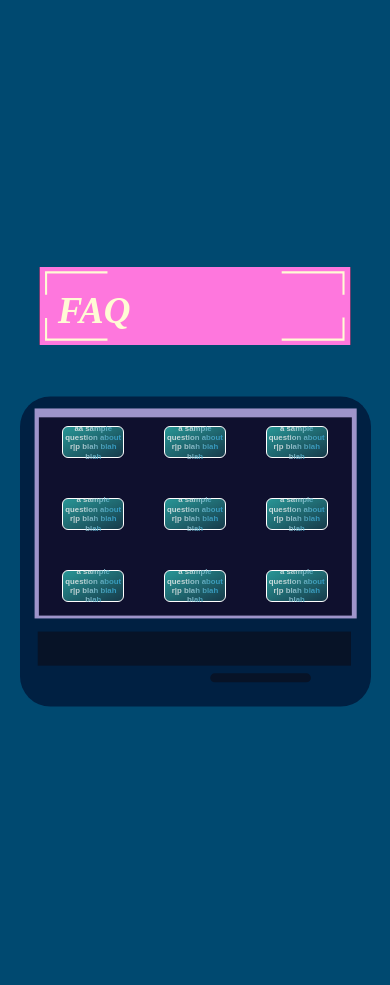
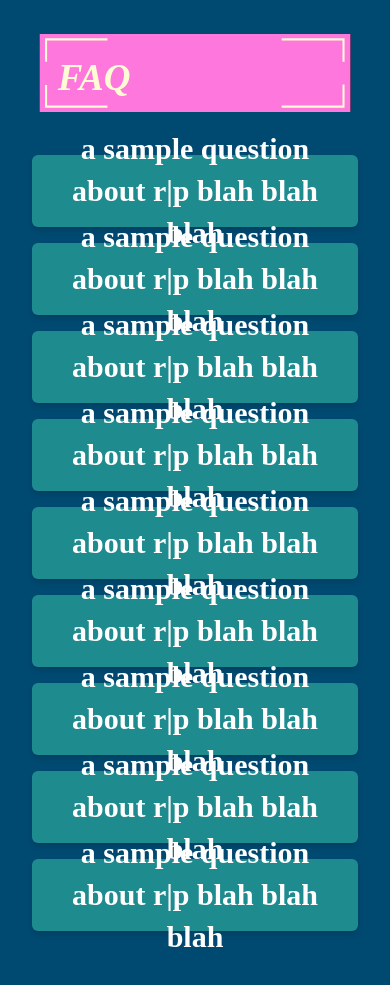
Before and after one commit to ReflectionsProjections/rp-web-2024, a React (Vite) app: page / in a window 390 px wide. Shown: the part 3920-4905 px from the top of the page. Built offline with nearby package versions, Linux system fonts and the light colour scheme; a web font is replaced by a local one.

Commit message:
draft for mobile version

```diff
--- a/package.json
+++ b/package.json
@@ -18,7 +18,7 @@
     "@fontsource/roboto-slab": "^5.0.20",
     "axios": "^1.6.8",
     "dotenv": "^16.4.5",
-    "framer-motion": "^11.0.22",
+    "framer-motion": "^11.3.23",
     "process": "^0.11.10",
     "react": "^18.2.0",
     "react-dom": "^18.2.0",
--- a/src/components/Home/FAQ.tsx
+++ b/src/components/Home/FAQ.tsx
@@ -1,41 +1,99 @@
-import { Box, Grid, GridItem } from "@chakra-ui/react";
+import { Box, Grid, GridItem, useMediaQuery } from "@chakra-ui/react";
 import "@fontsource/kufam/900-italic.css";
 import faq_bg from "/faq_bg.svg";
 import PageTitle from "./PageTitle";
+import CollapsibleSection from "./FAQbox";
 
-const gridItems = [
-	{ front: 'aa sample question about r|p blah blah blah', back: 'a sample answer about r|p blah blah blah' },
-	{ front: 'a sample question about r|p blah blah blah', back: 'a sample answer about r|p blah blah blah' },
-	{ front: 'a sample question about r|p blah blah blah', back: 'a sample answer about r|p blah blah blah' },
-	{ front: 'a sample question about r|p blah blah blah', back: 'a sample answer about r|p blah blah blah' },
-	{ front: 'a sample question about r|p blah blah blah', back: 'a sample answer about r|p blah blah blah' },
-	{ front: 'a sample question about r|p blah blah blah', back: 'a sample answer about r|p blah blah blah' },
-	{ front: 'a sample question about r|p blah blah blah', back: 'a sample answer about r|p blah blah blah' },
-	{ front: 'a sample question about r|p blah blah blah', back: 'a sample answer about r|p blah blah blah' },
-	{ front: 'a sample question about r|p blah blah blah', back: 'a sample answer about r|p blah blah blah' },
+const  faq = [
+	{
+		front: "a sample question about r|p blah blah blah",
+		back: "a sample answer about r|p blah blah blah",
+	},
+	{
+		front: "a sample question about r|p blah blah blah",
+		back: "a sample answer about r|p blah blah blah",
+	},
+	{
+		front: "a sample question about r|p blah blah blah",
+		back: "a sample answer about r|p blah blah blah",
+	},
+	{
+		front: "a sample question about r|p blah blah blah",
+		back: "a sample answer about r|p blah blah blah",
+	},
+	{
+		front: "a sample question about r|p blah blah blah",
+		back: "a sample answer about r|p blah blah blah",
+	},
+	{
+		front: "a sample question about r|p blah blah blah",
+		back: "a sample answer about r|p blah blah blah",
+	},
+	{
+		front: "a sample question about r|p blah blah blah",
+		back: "a sample answer about r|p blah blah blah",
+	},
+	{
+		front: "a sample question about r|p blah blah blah",
+		back: "a sample answer about r|p blah blah blah",
+	},
+	{
+		front: "a sample question about r|p blah blah blah",
+		back: "a sample answer about r|p blah blah blah",
+	},
 ];
 
 export default function FAQ() {
+	const [isMobile] = useMediaQuery("(max-width: 768px)");
+
+	if (isMobile) {
+		return (
+			<Box
+				width="100%"
+				height="200vh"
+				justifyContent="center"
+				display="flex"
+				flexDirection="column"
+				alignContent="center"
+				backgroundColor="#004970"
+			>
+				<PageTitle title="FAQ" />
+
+				<Box p={8}>
+					{faq.map((qa, index) => (
+						<CollapsibleSection
+							key={index}
+							question={qa.front}
+							answer={qa.back}
+						/>
+					))}
+				</Box>
+			</Box>
+		);
+	}
 	return (
 		<Box
 			width="100%"
 			height="200vh"
 			justifyContent="center"
-			display='flex'
-			flexDirection='column'
-			alignContent='center'
+			display="flex"
+			flexDirection="column"
+			alignContent="center"
 			backgroundColor="#004970"
 		>
 			<PageTitle title="FAQ" />
-			<Box position="relative" minHeight="90vw" minWidth="90vw" bgImage={faq_bg} bgSize="100% 100%" bgRepeat="no-repeat" m="5vw" display='flex' justifyContent='center'>
-				{/* <Image
-					src={faq_bg}
-					width="90%"
-					height="90%"
-					zIndex="0"
-				/> */}
+			<Box
+				position="relative"
+				minHeight="90vw"
+				minWidth="90vw"
+				bgImage={faq_bg}
+				bgSize="100% 100%"
+				bgRepeat="no-repeat"
+				m="5vw"
+				display="flex"
+				justifyContent="center"
+			>
 				<Box
-					// position="absolute"
 					top="0"
 					right="0"
 					bottom="0"
@@ -53,7 +111,7 @@ export default function FAQ() {
 						width="68vw"
 						height="45vw"
 					>
-						{gridItems.map((item, index) => (
+						{faq.map((item, index) => (
 							<GridItem
 								key={index}
 								position="relative"
@@ -80,16 +138,27 @@ export default function FAQ() {
 											alignItems: "center",
 											justifyContent: "center",
 											bgGradient: "linear(to bottom right, #289696, #173B4B)",
-											fontFamily: 'Kafum, sans-serif',
-											fontWeight: 'semibold',
-											textAlign: 'center',
-											lineHeight: '1.2',
-											color: 'white',
-											borderRadius: 'md',
-											border: '1px solid white'
+											fontFamily: "Kafum, sans-serif",
+											fontWeight: "semibold",
+											textAlign: "center",
+											lineHeight: "1.2",
+											color: "white",
+											borderRadius: "md",
+											border: "1px solid white",
 										}}
 									>
-										<div style={{ opacity: 0.8 , fontSize: '2vw', background: 'linear-gradient(115deg, #FFFFFF, #EAEAEA, #4EADCA, #1DA6EC)', color: 'transparent', backgroundClip: 'text'}}>{item.front}</div>
+										<div
+											style={{
+												opacity: 0.8,
+												fontSize: "2vw",
+												background:
+													"linear-gradient(115deg, #FFFFFF, #EAEAEA, #4EADCA, #1DA6EC)",
+												color: "transparent",
+												backgroundClip: "text",
+											}}
+										>
+											{item.front}
+										</div>
 									</Box>
 									<Box
 										position="absolute"
@@ -103,16 +172,18 @@ export default function FAQ() {
 											justifyContent: "center",
 											bgGradient: "linear(to bottom right, #289696, #173B4B)",
 											transform: "rotateY(180deg)",
-											fontFamily: 'Kafum, sans-serif',
-											fontWeight: 'semibold',
-											textAlign: 'center',
-											lineHeight: '1.2',
-											color: 'white',
-											borderRadius: 'md',
-											border: '0.5px solid white'
+											fontFamily: "Kafum, sans-serif",
+											fontWeight: "semibold",
+											textAlign: "center",
+											lineHeight: "1.2",
+											color: "white",
+											borderRadius: "md",
+											border: "0.5px solid white",
 										}}
 									>
-										<div style={{ opacity: 0.8, fontSize: '2vw'}}>{item.back}</div>
+										<div style={{ opacity: 0.8, fontSize: "2vw" }}>
+											{item.back}
+										</div>
 									</Box>
 								</Box>
 							</GridItem>
--- /dev/null
+++ b/src/components/Home/FAQbox.tsx
@@ -0,0 +1,98 @@
+import { Box, Button, useDisclosure, Text, VStack } from '@chakra-ui/react';
+import { motion, AnimatePresence } from 'framer-motion';
+
+const MotionBox = motion(Box);
+const MotionVStack = motion(VStack);
+const MotionText = motion(Text);
+
+const CollapsibleSection = ({ question, answer }: { question: any; answer: any }) => {
+  const { isOpen, onToggle } = useDisclosure();
+
+  return (
+    <MotionBox
+      width="100%"
+      mb={4}
+      borderRadius="md"
+      boxShadow="md"
+      position="relative"
+      transition="background-color 0.6s ease, border-radius 0.6s ease"
+    >
+      <MotionBox
+        width="100%"
+        p={{ base: 4, md: 6 }}
+        bg="#1e8b8f"
+        borderRadius={isOpen ? '8px 8px 0 0' : 'md'}
+        color="white"
+        fontFamily="Kafum"
+        fontWeight="semibold"
+        textTransform="none"
+        border="none"
+        style={{
+          cursor: 'pointer',
+        }}
+        transition="height 0.6s ease, border-radius 0.6s ease"
+      >
+        <Button
+          onClick={onToggle}
+          width="full"
+          bg="transparent"
+          color="inherit"
+          borderRadius={isOpen ? '8px 8px 0 0' : 'md'}
+          p={4}
+          _hover={{ bg: "transparent" }}
+          _active={{ bg: "transparent" }}
+          _focus={{ boxShadow: "none" }}
+          border="none"
+          textAlign="left"
+          whiteSpace="normal"
+          fontSize={{ base: 'md', md: 'lg' }}
+        >
+          <Text color="inherit" fontFamily="Kafum" fontWeight="semibold" textTransform="none">
+            {question}
+          </Text>
+        </Button>
+      </MotionBox>
+      <AnimatePresence>
+        {isOpen && (
+          <MotionBox
+            initial={{ opacity: 0, height: 0 }}
+            animate={{ opacity: 1, height: 'auto' }}
+            exit={{ opacity: 0, height: 0 }}
+            transition={{ duration: 0.6 }}
+            style={{
+              overflow: 'hidden',
+              width: '100%',
+              backgroundColor: '#289696',
+              borderRadius: '0 0 8px 8px',
+              marginTop: 0,
+            }}
+          >
+            <MotionVStack
+              align="start"
+              p={{ base: 4, md: 6 }}
+              borderRadius="0 0 8px 8px"
+              boxShadow="md"
+              style={{ overflow: 'hidden', width: '100%' }}
+            >
+              <MotionText
+                color="white"
+                fontFamily="Kafum"
+                fontWeight="semibold"
+                initial={{ opacity: 0 }}
+                animate={{ opacity: 1 }}
+                exit={{ opacity: 0 }}
+                transition={{ duration: 0.6 }}
+                textAlign="center"
+                width="100%"
+              >
+                {answer}
+              </MotionText>
+            </MotionVStack>
+          </MotionBox>
+        )}
+      </AnimatePresence>
+    </MotionBox>
+  );
+};
+
+export default CollapsibleSection;
```
Also changed, not shown: public/faq_bg.svg, 1 other file (tests, documents, lock files or other folders).
